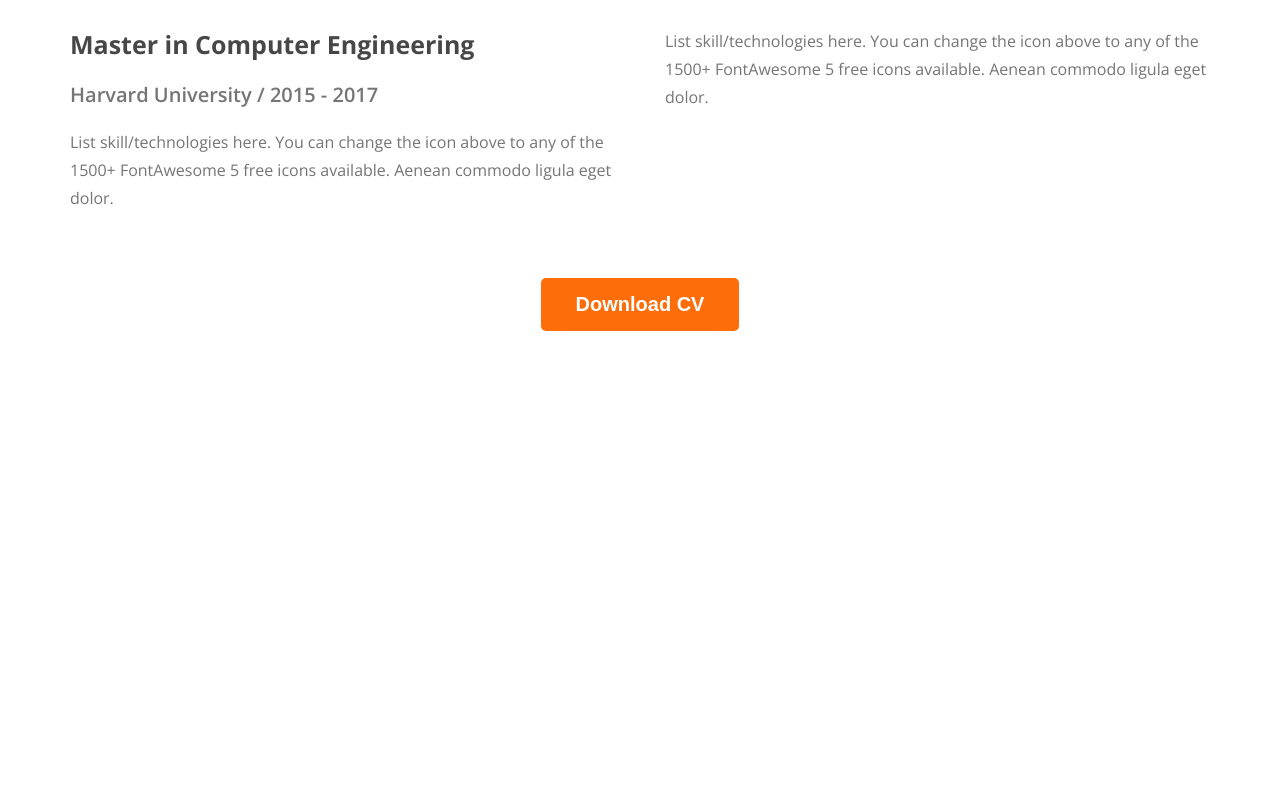
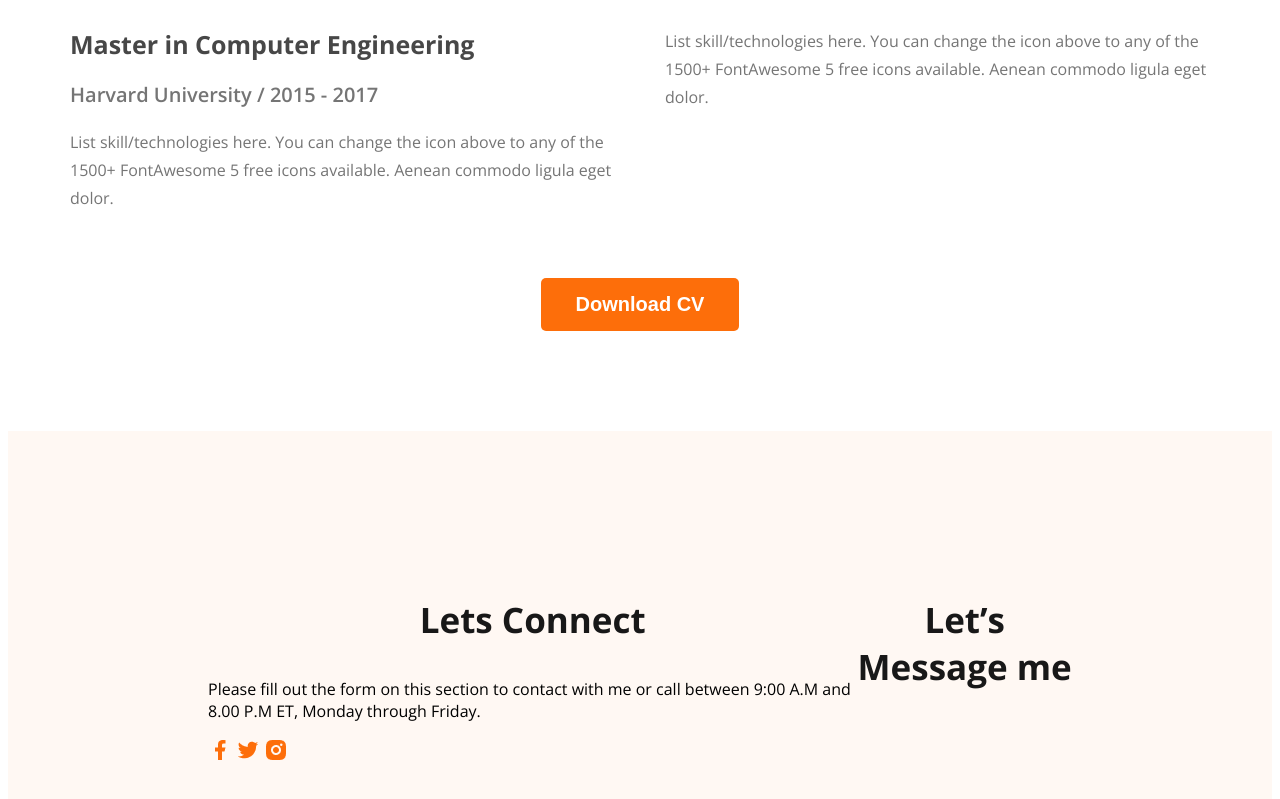
Before and after one commit to baizid20/New-Developer-Portfolio, a plain HTML site: page index.html in a window 1280 px wide. Shown: the part 2964-3763 px from the top of the page. Before the commit the page ends 3345 px from the top, so only its background shows below. Drawn offline with nearby package versions, Linux system fonts and the light colour scheme.

Commit message:
basic footer done

```diff
--- a/index.html
+++ b/index.html
@@ -143,11 +143,19 @@
        </section>
     </main>
     <footer>
-
+           <div class="footer-item">
+            <h3 class="section-title">Lets Connect</h3>
+            <p>Please fill out the form on this section to contact with me or call between 9:00 A.M and 8.00 P.M ET, Monday through Friday.</p>
+            <div class="social-link">
+                <a href=""><img src="images/icons/facebook.png" alt="facebook"></a>
+                <a href=""><img src="images/icons/twitter.png" alt="twitter"></a>
+                <a href=""><img src="images/icons/insta.png" alt="instagram"></a>
+            </div>
+           </div>
+           <div class="footer-item">
+            <h3 class="section-title">Let’s Message me</h3>
+           </div>
     </footer>
 </body>
-<footer>
-
-</footer>
 
 </html>
--- a/style/portfolio.css
+++ b/style/portfolio.css
@@ -214,3 +214,10 @@ main section {
     margin-bottom: 50px;
     margin-top: 50px;
 }
+
+footer{
+    display:flex;
+    background-color: #FFF8F3;
+    margin-top: 100px;
+    padding: 130px 200px;
+}
```
